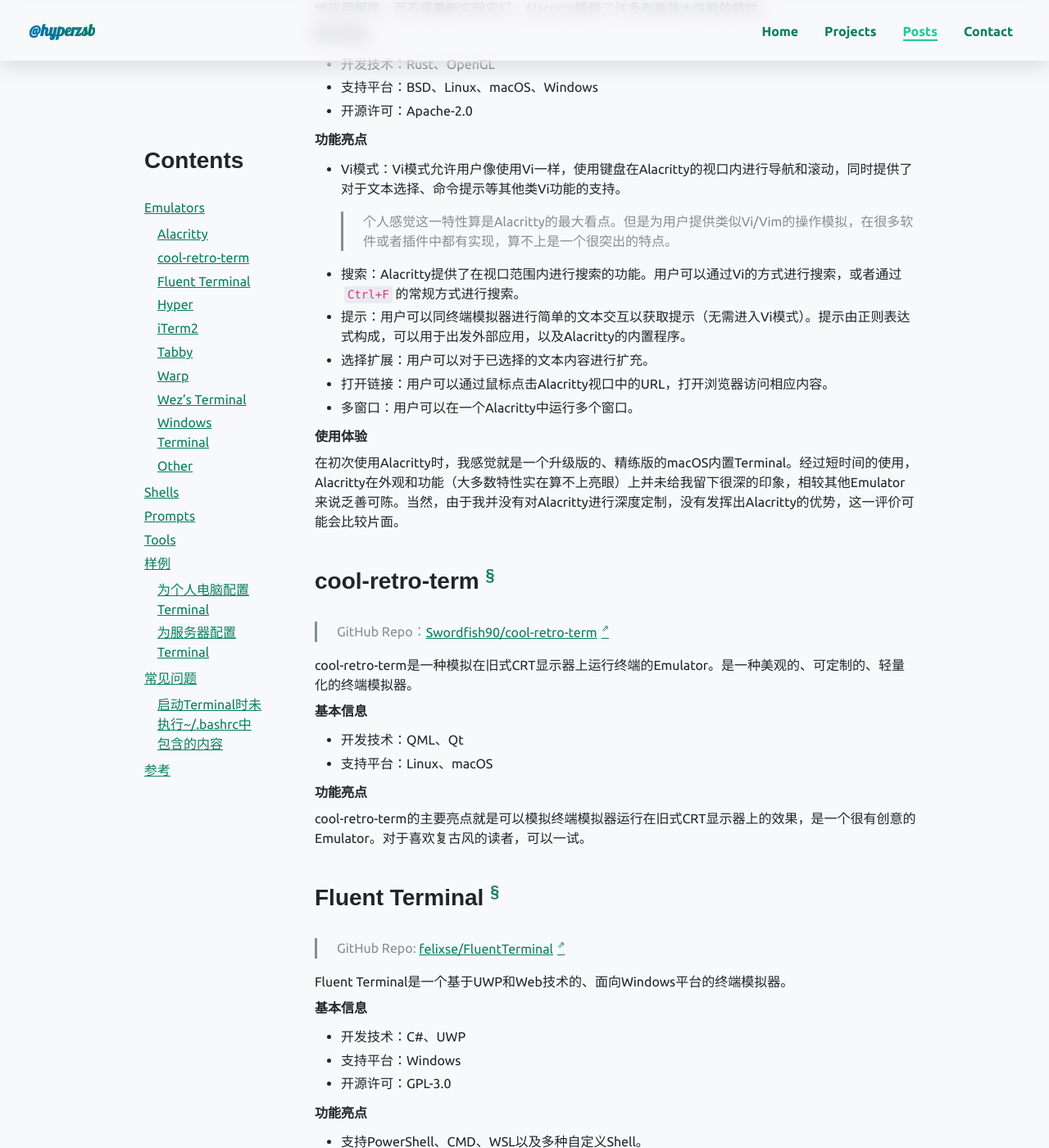
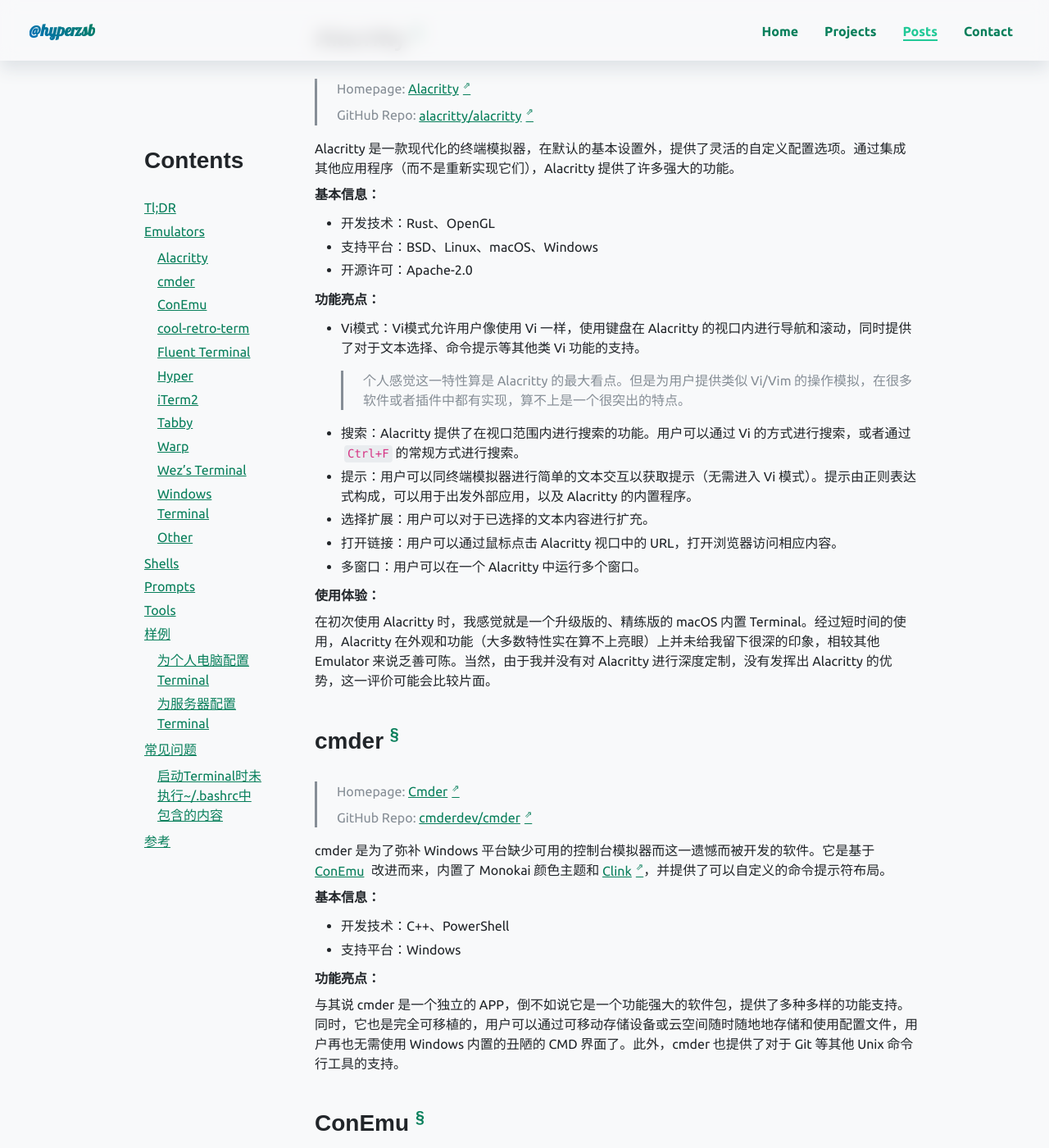
Before and after one commit to Hyperzsb/natalia-theme, a Jekyll site: the page built from _posts/2022-08-31-your-own-terminal.md, in a window 1280 px wide and 1400 px high, scrolled down 1220 px. Shown: the whole window at 82% size. Built offline with Jekyll 4.4.1, drawn with Linux system fonts in a browser that asks for light colours; emoji names are drawn with the system emoji font; some web fonts are replaced; comment, search, counter and statistics services are not loaded; a style sheet for code colours, icons or effects is not loaded; some of the changed text lies outside the part shown.

Commit message:
docs(post): update 2022-08-31-your-own-terminal
Signed-off-by: Shaobo ZHANG <hyperzsb@qq.com>

```diff
--- a/_posts/2022-08-31-your-own-terminal.md
+++ b/_posts/2022-08-31-your-own-terminal.md
@@ -9,12 +9,16 @@
 top: false
 ---
 
-Terminal（终端）对于每一个开发者来说都是日常学习和工作中不可或缺的工具，我们需要通过各种CLI工具来完成各种任务。因此，配置一个强大、便捷和美观的Terminal将有助于提高我们的工作效率，更好地完成工作。在本篇博客中，我将介绍一些常见的Emulators、Shell、Prompts、Tools，以及如何使用这些工具，配置一个属于你自己的Terminal。
+Terminal（终端）对于每一个开发者来说都是日常学习和工作中不可或缺的工具，我们需要通过各种 CLI 工具来完成各种任务。因此，配置一个强大、便捷和美观的 Terminal 将有助于提高我们的工作效率，更好地完成工作。在本篇博客中，我将介绍一些常见的 Emulator、Shell、Prompt、Tool，以及如何使用这些工具，配置一个属于你自己的 Terminal。
 
-*由于Terminal相关的各类Emulators、Shell、Prompts、Tools种类繁多，且作者目前写作时间有限，该博客将**缓慢地**逐渐完善。:cry:*
+*由于Terminal相关的各类 Emulator、Shell、Prompt、Tool 种类繁多，且作者目前写作时间有限，该博客将**缓慢地**逐渐完善。:cry:*
 
 {: .info-blockquote}
 > 若各位读者发现了本文中的错误，或对作者对于某些工具的评价持反对态度，请不吝赐教。
+
+## Tl;DR
+
+如果你是 macOS 的忠实用户，那么我推荐你使用 [iTerm2](#iterm2) 作为你的 Emulator，使用 [Zsh](#zsh) 作为你的默认 Shell，并通过 [Oh My Zsh](#oh-my-zsh) 来管理和自定义你的 Prompt 和 Plugin，并安装 [autojump](#autojump)、[bat](#bat)、[bottom](#bottom)、[cheat](#cheat)、[dust](#dust)、[exa](#exa)、[fig](#fig)、[fzf](#fzf)、[zellij](#zellij) 等 Plugin 来提高你的工作效率。
 
 ## Emulators
 
@@ -22,107 +26,141 @@
 >
 > *From Wikipedia*
 
-所谓终端模拟器（Terminal Emulator），就是一个可以让用户使用各种命令行命令或程序，同系统进行交互的接口（Interface）或应用（Application）。Windows系统的Cmd和PowerShell、以及Linux和macOS系统的Terminal，就是典型的Emulator。
+所谓终端模拟器（Terminal Emulator），就是一个可以让用户使用各种命令行命令或程序，同系统进行交互的接口（Interface）或应用（Application）。Windows 系统的 Cmd 和 PowerShell、以及 Linux 和 macOS 系统的 Terminal，就是典型的 Emulator。
 
-在这一部分，我将介绍一些被开发者广为使用且颇受好评的Emulator，对于我曾使用过的Emulator，我也会对其使用体验进行简要评价。对于各系统内置的Emulator，相信大家都有亲身使用的体会，在此就不再赘述。
+在这一部分，我将介绍一些被开发者广为使用且颇受好评的 Emulator，对于我曾使用过的Emulator，我也会对其使用体验进行简要评价。对于各系统内置的 Emulator，相信大家都有亲身使用的体会，在此就不再赘述。
 
 {: .info-blockquote}
 > 在之后的内容中，对于Terminal和Emulator的使用不做严格的区分，均代指各类终端模拟器应用程序。
 >
-> 同时，各Emulator的**功能亮点**部分的内容均摘自其仓库或主页。
+> 同时，各Emulator的介绍和其他部分的内容均摘自其仓库或主页。
 
 ### Alacritty
 
 > Homepage: [Alacritty](https://alacritty.org/)
 >
-> GitHub Repo: [alacritty/alacritty](https://github.com/alacritty/alacritty)
+> GitHub Repo: [alacritty/alacritty](https://github.com/alacritty/alacritty/)
 
-Alacritty是一款现代化的终端模拟器，在默认的基本设置外，提供了灵活的自定义配置选项。通过集成其他应用程序，而不是重新实现它们，Alacritty提供了许多有着强大性能的特性。
+Alacritty 是一款现代化的终端模拟器，在默认的基本设置外，提供了灵活的自定义配置选项。通过集成其他应用程序（而不是重新实现它们），Alacritty 提供了许多强大的功能。
 
-**基本信息**
+**基本信息：**
 
 - 开发技术：Rust、OpenGL
 - 支持平台：BSD、Linux、macOS、Windows
 - 开源许可：Apache-2.0
 
-**功能亮点**
+**功能亮点：**
 
-- Vi模式：Vi模式允许用户像使用Vi一样，使用键盘在Alacritty的视口内进行导航和滚动，同时提供了对于文本选择、命令提示等其他类Vi功能的支持。
-  > 个人感觉这一特性算是Alacritty的最大看点。但是为用户提供类似Vi/Vim的操作模拟，在很多软件或者插件中都有实现，算不上是一个很突出的特点。
-- 搜索：Alacritty提供了在视口范围内进行搜索的功能。用户可以通过Vi的方式进行搜索，或者通过`Ctrl+F`的常规方式进行搜索。
-- 提示：用户可以同终端模拟器进行简单的文本交互以获取提示（无需进入Vi模式）。提示由正则表达式构成，可以用于出发外部应用，以及Alacritty的内置程序。
+- Vi模式：Vi模式允许用户像使用 Vi 一样，使用键盘在 Alacritty 的视口内进行导航和滚动，同时提供了对于文本选择、命令提示等其他类 Vi 功能的支持。
+  > 个人感觉这一特性算是 Alacritty 的最大看点。但是为用户提供类似 Vi/Vim 的操作模拟，在很多软件或者插件中都有实现，算不上是一个很突出的特点。
+- 搜索：Alacritty 提供了在视口范围内进行搜索的功能。用户可以通过 Vi 的方式进行搜索，或者通过`Ctrl+F`的常规方式进行搜索。
+- 提示：用户可以同终端模拟器进行简单的文本交互以获取提示（无需进入 Vi 模式）。提示由正则表达式构成，可以用于出发外部应用，以及 Alacritty 的内置程序。
 - 选择扩展：用户可以对于已选择的文本内容进行扩充。
-- 打开链接：用户可以通过鼠标点击Alacritty视口中的URL，打开浏览器访问相应内容。
-- 多窗口：用户可以在一个Alacritty中运行多个窗口。
+- 打开链接：用户可以通过鼠标点击 Alacritty 视口中的 URL，打开浏览器访问相应内容。
+- 多窗口：用户可以在一个 Alacritty 中运行多个窗口。
 
-**使用体验**
+**使用体验：**
 
-在初次使用Alacritty时，我感觉就是一个升级版的、精练版的macOS内置Terminal。经过短时间的使用，Alacritty在外观和功能（大多数特性实在算不上亮眼）上并未给我留下很深的印象，相较其他Emulator来说乏善可陈。当然，由于我并没有对Alacritty进行深度定制，没有发挥出Alacritty的优势，这一评价可能会比较片面。
+在初次使用 Alacritty 时，我感觉就是一个升级版的、精练版的 macOS 内置 Terminal。经过短时间的使用，Alacritty 在外观和功能（大多数特性实在算不上亮眼）上并未给我留下很深的印象，相较其他 Emulator 来说乏善可陈。当然，由于我并没有对 Alacritty 进行深度定制，没有发挥出 Alacritty 的优势，这一评价可能会比较片面。
+
+### cmder
+
+> Homepage: [Cmder](https://cmder.app/)
+>
+> GitHub Repo: [cmderdev/cmder](https://github.com/cmderdev/cmder/)
+
+cmder 是为了弥补 Windows 平台缺少可用的控制台模拟器而这一遗憾而被开发的软件。它是基于 [ConEmu](#conemu) 改进而来，内置了 Monokai 颜色主题和 [Clink](https://github.com/chrisant996/clink/)，并提供了可以自定义的命令提示符布局。
+
+**基本信息：**
+
+- 开发技术：C++、PowerShell
+- 支持平台：Windows
+
+**功能亮点：**
+
+与其说 cmder 是一个独立的 APP，倒不如说它是一个功能强大的软件包，提供了多种多样的功能支持。同时，它也是完全可移植的，用户可以通过可移动存储设备或云空间随时随地地存储和使用配置文件，用户再也无需使用 Windows 内置的丑陋的 CMD 界面了。此外，cmder 也提供了对于 Git 等其他 Unix 命令行工具的支持。
+
+### ConEmu
+
+> Homepage: [ConEmu](https://conemu.github.io/)
+>
+> GitHub Repo: [cmderdev/cmder](https://github.com/Maximus5/ConEmu/)
+
+ConEmu 是一个带有选项卡的 Windows 控制台模拟器，它将多个控制台表示为一个具有各种特性的可定制 GUI 窗口。
+
+**基本信息：**
+
+- 开发技术：C++
+- 支持平台：Windows
+
+**功能亮点：**
+
+作为一个较为古老（可能是针对于 Windows XP 以及 Windows 7 而开发的）的项目，ConEmu 本身并没有很多特别新奇和亮眼的特性。但是，它为用户提供了基本的 Emulator 所需要的功能。
 
 ### cool-retro-term
 
-> GitHub Repo：[Swordfish90/cool-retro-term](https://github.com/Swordfish90/cool-retro-term)
+> GitHub Repo：[Swordfish90/cool-retro-term](https://github.com/Swordfish90/cool-retro-term/)
 
-cool-retro-term是一种模拟在旧式CRT显示器上运行终端的Emulator。是一种美观的、可定制的、轻量化的终端模拟器。
+cool-retro-term 是一种模拟在旧式CRT显示器上运行终端的 Emulator。是一种美观的、可定制的、轻量化的终端模拟器。
 
-**基本信息**
+**基本信息：**
 
 - 开发技术：QML、Qt
 - 支持平台：Linux、macOS
 
-**功能亮点**
+**功能亮点：**
 
-cool-retro-term的主要亮点就是可以模拟终端模拟器运行在旧式CRT显示器上的效果，是一个很有创意的Emulator。对于喜欢复古风的读者，可以一试。
+cool-retro-term 的主要亮点就是可以模拟终端模拟器运行在旧式CRT显示器上的效果，是一个很有创意的 Emulator。对于喜欢复古风的读者，可以一试。
 
 ### Fluent Terminal
 
-> GitHub Repo: [felixse/FluentTerminal](https://github.com/felixse/FluentTerminal)
+> GitHub Repo: [felixse/FluentTerminal](https://github.com/felixse/FluentTerminal/)
 
-Fluent Terminal是一个基于UWP和Web技术的、面向Windows平台的终端模拟器。
+Fluent Terminal 是一个基于 UWP 和 Web 技术的、面向 Windows 平台的终端模拟器。
 
-**基本信息**
+**基本信息：**
 
 - 开发技术：C#、UWP
 - 支持平台：Windows
 - 开源许可：GPL-3.0
 
-**功能亮点**
+**功能亮点：**
 
-- 支持PowerShell、CMD、WSL以及多种自定义Shell。
-- 内置的SSH和Mosh连接支持。
+- 支持 PowerShell、CMD、WSL 以及多种自定义 Shell。
+- 内置的 SSH 和 Mosh 连接支持。
 - 支持多选项卡和多窗口。
 - 支持对于外观和主题的定制。
 - 支持对主题的导入和导出。
-- 支持导入iTerm主题。
+- 支持导入 iTerm 主题。
 - 支持全屏模式。
 - 支持自定义按键绑定。
 - 支持搜索功能。
-- 可以通过配置shell的配置文件快速地进行不同Shell的切换。
-- 提供Explorer的上下文菜单集成。
-- 提供VSCode插件。
-- i18n支持。
+- 可以通过配置 Shell 的配置文件快速地进行不同 Shell 的切换。
+- 提供 Explorer 的上下文菜单集成。
+- 提供 VSCode 插件。
+- 提供 i18n 支持。
 
 ### Hyper
 
 > Homepage: [Hyper](https://hyper.is/)
 >
-> GitHub Repo: [vercel/hyper](https://github.com/vercel/hyper)
+> GitHub Repo: [vercel/hyper](https://github.com/vercel/hyper/)
 
-Hyper的目标是为命令行界面用户创建一个基于开放网络标准的、漂亮的、可扩展的终端模拟器。Hyper关注于速度、稳定性以及为扩展作者开发正确的API。
+Hyper 的目标是为命令行界面用户创建一个基于开放网络标准的、漂亮的、可扩展的终端模拟器。Hyper 关注于速度、稳定性以及为扩展作者开发正确的 API。
 
-**基本信息**
+**基本信息：**
 
 - 开发技术：TypeScript
 - 支持平台：Linux、macOS、Windows
 - 开源许可：MIT
 
-**功能亮点**
+**功能亮点：**
 
 *TBD*
 
-**使用体验**
+**使用体验：**
 
-Hyper是作者自第一次尝试便一直使用至今的Emulator，其依托于现代Web技术，提供了强大的自定义外观支持，且有着丰富的插件库，个人感觉属于是Emulator届的杀手级产品。对于Hyper的使用体验，是值得大书特书的。
+Hyper 是作者自第一次尝试便一直~~使用至今~~使用了很久的 Emulator，其依托于现代 Web 技术，提供了强大的自定义外观支持，且有着丰富的插件库，个人感觉属于是 Emulator 届的杀手级产品。对于 Hyper 的使用体验，是值得大书特书的。
 
 *TBD*
 
@@ -130,75 +168,79 @@
 
 > Homepage: [iTerm2](https://iterm2.com/)
 >
-> GitHub Repo: [gnachman/iTerm2](https://github.com/gnachman/iTerm2)
+> GitHub Repo: [gnachman/iTerm2](https://github.com/gnachman/iTerm2/)
 
-iTerm2是Terminal的替代品和iTerm的继承者。iTerm2将终端带进了现代时代，具有你从来不知道的，却一直想要的功能。
+iTerm2 是 Terminal 的替代品和 iTerm 的继承者。iTerm2 将终端带进了现代时代，具有你从来不知道的，却一直想要的功能。
 
-**基本信息**
+**基本信息：**
 
 - 开发技术：Objective-C
 - 支持平台：macOS
 - 开源许可：GPL-2.0
 
-**功能亮点**
+**功能亮点：**
 
-- 窗口拆分：用户可以对窗口进行水平或者垂直的拆分，通过灵活的布局以运行不同的Shell会话。
-  > 类似tmux的窗口复用。
-- 热键窗口：在运行其他应用时，用户可以通过热键立即将iTerm2拉起到前台。
+- 窗口拆分：用户可以对窗口进行水平或者垂直的拆分，通过灵活的布局以运行不同的 Shell 会话。
+  > 类似 tmux 的窗口复用。
+- 热键窗口：在运行其他应用时，用户可以通过热键立即将 iTerm2 拉起到前台。
   > 很实用的功能。
-- 搜索：iTerm2提供了稳定的页内搜索功能（search-on-page）。同时支持正则表达式搜索。
-- 自动补全：根据Shell的输入输出历史，iTerm2提供了对所有键入文本进行自动补全的功能。
-  > 很有趣的功能，通常对于所有文本的自动补全只有一些Plugin才会提供。
+- 搜索：iTerm2 提供了稳定的页内搜索功能（search-on-page）。同时支持正则表达式搜索。
+- 自动补全：根据 Shell 的输入输出历史，iTerm2 提供了对所有键入文本进行自动补全的功能。
+  > 很有趣的功能，通常对于所有文本的自动补全只有一些 Plugin 才会提供。
 - 复制模式：用户可以对已选择的文本内容进行删减或扩充。
 - 粘贴历史：用户重新访问最近复制或粘贴的文本。用户甚至可以选择将黏贴历史保存到磁盘上，以防止其丢失。
   > 很实用的功能。
 - 即时回放：用户可以回退到之前的时间点，以获取已不在窗口中显示的文本。
   > 很实用的功能。
-- 可配置：iTerm2为用户提供了大量的配置选项，以满足不同的需求。
-- Unixyness：iTerm2为Unix用户提供了良好的无鼠标操作体验。
-- 24-bit色彩：iTerm2同时提供了24-bit和8-bit的颜色支持。
-- 可读性：iTerm2通过智能色彩和最小化对比度的方式，增强了光标在复杂颜色环境下的辨识度。
+- 可配置：iTerm2 为用户提供了大量的配置选项，以满足不同的需求。
+- Unixyness：iTerm2 为 Unix 用户提供了良好的无鼠标操作体验。
+- 24-bit 色彩：iTerm2 同时提供了 24-bit 和 8-bit 的颜色支持。
+- 可读性：iTerm2 通过智能色彩和最小化对比度的方式，增强了光标在复杂颜色环境下的辨识度。
 - 鼠标回报：用户可以通过鼠标来完成光标定位和文本高亮等功能。
-- 提示中心支持：用户可以通过macOS的提示中心，来获取Shell活动或作业的相关提示。
-  > 很有趣的功能，通常对于提示中心的集成只有一些Plugin才会提供。
+- 提示中心支持：用户可以通过 macOS 的提示中心，来获取 Shell 活动或作业的相关提示。
+  > 很有趣的功能，通常对于提示中心的集成只有一些 Plugin 才会提供。
 - 全局搜索：用户可以在所有选项卡的范围内进行搜索。
-- 标签化配置文件：用户可以根据连接主机的不同，通过添加标签对iTerm2进行不同的配置。
-- i18n支持：iTerm2提供了包括Unicode、全角字符和Emoji的支持。
-- 触发器：iTerm2支持用户定义的触发器，这些触发器在接收到匹配相应正则表达式的文本时被执行。可以触发的功能包括高亮显示文本、自动响应、事件提示等。
+- 标签化配置文件：用户可以根据连接主机的不同，通过添加标签对 iTerm2 进行不同的配置。
+- i18n 支持：iTerm2 提供了包括 Unicode、全角字符和 Emoji 的支持。
+- 触发器：iTerm2 支持用户定义的触发器，这些触发器在接收到匹配相应正则表达式的文本时被执行。可以触发的功能包括高亮显示文本、自动响应、事件提示等。
   > 很有趣的功能。
-- 智能选择：iTerm2可以通过识别光标下的内容来突出显示URL、电子邮件地址、文件名等。
-- Shell集成：iTerm2可以与Shell集成，以获取Shell提示符的位置、输入的命令、所在的主机以及当前目录等信息。
-- 自动配置文件切换：iTerm2可以根据用户当前的工作和身份，对配置文件进行自动切换。
-- 行内图片：iTerm2可以在行内显示图片，甚至是动态的GIF图片。
+- 智能选择：iTerm2 可以通过识别光标下的内容来突出显示URL、电子邮件地址、文件名等。
+- Shell 集成：iTerm2 可以与 Shell 集成，以获取 Shell 提示符的位置、输入的命令、所在的主机以及当前目录等信息。
+- 自动配置文件切换：iTerm2 可以根据用户当前的工作和身份，对配置文件进行自动切换。
+- 行内图片：iTerm2 可以在行内显示图片，甚至是动态的 GIF 图片。
 - 时间戳：用户可以获取每条命令的最后修改时间，以获知相应作业的持续时间。
-- 密码管理器：iTerm2通过集成macOS的Keychain应用，提供了内置的密码管理器。
+- 密码管理器：iTerm2 通过集成 macOS 的 Keychain 应用，提供了内置的密码管理器。
   > 很实用的功能。
-- 高级粘贴：用户可以在粘贴文本之前，对其进行修改或转化到base64编码等。
+- 高级粘贴：用户可以在粘贴文本之前，对其进行修改或转化到 base64 编码等。
 - 注释：用户可以选择一段文本，并对其添加注释
   > 很有趣的功能。
 - 标签：用户可以在窗口的右上角添加一个标签，用以显示当前会话的相关信息。
-- 输出捕获：iTerm2可以根据用户定义的正则表达式，捕获Shell的相应输出。
+- 输出捕获：iTerm2 可以根据用户定义的正则表达式，捕获 Shell 的相应输出。
   > 很实用的功能。
+
+**使用体验：**
+
+*TBD*
 
 ### Tabby
 
 > Homepage: [Tabby](https://tabby.sh/)
 >
-> GitHub Repo: [Eugeny/tabby](https://github.com/Eugeny/tabby)
+> GitHub Repo: [Eugeny/tabby](https://github.com/Eugeny/tabby/)
 
-Tabby（前身是Terminus）是一个高度可配置的终端模拟器，SSH和串行客户端。
+Tabby（前身是 Terminus ）是一个高度可配置的终端模拟器，SSH 和串行客户端。
 
-**基本信息**
+**基本信息：**
 
 - 开发技术：TypeScript
 - 支持平台：Linux、macOS、Windows
 - 开源许可：MIT
 
-**功能亮点**
+**功能亮点：**
 
 *TBD*
 
-**使用体验**
+**使用体验：**
 
 *TBD*
 
@@ -206,21 +248,21 @@
 
 > Homepage: [Warp](https://www.warp.dev/)
 >
-> GitHub Repo: [warpdotdev/Warp](https://github.com/warpdotdev/Warp)
+> GitHub Repo: [warpdotdev/Warp](https://github.com/warpdotdev/Warp/)
 
-Warp是一款基于GPU加速的终端模拟器，凭借其快速的特性，可以提高你和你的团队的生产力。
+Warp 是一款基于 GPU 加速的终端模拟器，凭借其快速的特性，可以提高你和你的团队的生产力。
 
-**基本信息**
+**基本信息：**
 
 - 开发技术：Rust
-- 支持平台：目前仅macOS，未来会陆续支持Linux、Windows和Web
+- 支持平台：目前仅 macOS，未来会陆续支持 Linux、Windows 和 Web
 - 开源许可：Warp目前是一款闭源软件，但是开发者已在考虑开源的可能性
 
-**功能亮点**
+**功能亮点：**
 
 *TBD*
 
-**使用体验**
+**使用体验：**
 
 *TBD*
 
@@ -228,46 +270,46 @@
 
 > Homepage: [Wez's Terminal](https://wezfurlong.org/wezterm/)
 >
-> GitHub Repo: [wez/wezterm](https://github.com/wez/wezterm)
+> GitHub Repo: [wez/wezterm](https://github.com/wez/wezterm/)
 
-Wez's Terminal是一款跨平台的、GPU加速的终端模拟器和复用器。
+Wez's Terminal 是一款跨平台的、GPU 加速的终端模拟器和复用器。
 
-**基本信息**
+**基本信息：**
 
 - 开发技术：Rust
 - 支持平台：BSD、Linux、macOS、Windows
 - 开源许可：MIT
 
-**功能亮点**
+**功能亮点：**
 
 *TBD*
 
 ### Windows Terminal
 
-> GitHub Repo: [microsoft/terminal](https://github.com/microsoft/terminal)
+> GitHub Repo: [microsoft/terminal](https://github.com/microsoft/terminal/)
 
-Windows Terminal是一款广为赞誉的、面向Windows平台的终端模拟器，它在很大程度上解决了Windows长期以来因为命令行体验不佳而被诟病的问题。可以说是Windows平台最受欢迎的现代化终端模拟器。
+Windows Terminal 是一款广为赞誉的、面向 Windows 平台的终端模拟器，它在很大程度上解决了 Windows 长期以来因为命令行体验不佳而被诟病的问题。可以说是 Windows 平台最受欢迎的现代化终端模拟器。
 
-**基本信息**
+**基本信息：**
 
 - 开发技术：C++
 - 支持平台：Windows
 - 开源许可：MIT
 
-**功能亮点**
+**功能亮点：**
 
 *TBD*
 
-**使用体验**
+**使用体验：**
 
 *TBD*
 
 ### Other
 
-在整理Emulator相关资料时，发现了很多其他曾经非常受欢迎，但是已经因为各种原因而停止更新的Emulator，这里也做一个简单的整理，供给感兴趣的读者以参考。
+在整理 Emulator 相关资料时，发现了很多其他曾经非常受欢迎，但是已经因为各种原因而停止更新的 Emulator，这里也做一个简单的整理，供给感兴趣的读者以参考。
 
-- [eDEX-UI](https://github.com/GitSquared/edex-ui)：这是一个跨平台（Linux、macOS、Windows），面向全屏场景、且支持触屏的终端模拟器。它的设计收到了科幻电影的启发，具有很强的未来感。该项目于2021年10月停止更新。
-- [upterm](https://github.com/railsware/upterm)：Upterm（前身为Black Screen）是终端世界中的一个IDE。严格来说，它既是一个终端仿真器，又是一个基于Electron的交互式Shell。被作者称为21世纪的终端模拟器。但是由于缺乏维护者和社区贡献，该项目于2019年5月停止更新。
+- [eDEX-UI](https://github.com/GitSquared/edex-ui/)：这是一个跨平台（Linux、macOS、Windows），面向全屏场景、且支持触屏的终端模拟器。它的设计收到了科幻电影的启发，具有很强的未来感。该项目于2021年10月停止更新。
+- [upterm](https://github.com/railsware/upterm/)：Upterm（前身为 Black Screen）是终端世界中的一个 IDE。严格来说，它既是一个终端仿真器，又是一个基于 Electron 的交互式 Shell。被作者称为21世纪的终端模拟器。但是由于缺乏维护者和社区贡献，该项目于2019年5月停止更新。
 
 ## Shells
 
@@ -283,7 +325,7 @@
 
 ## 样例
 
-在该章节，我将基于不同的使用场景和工具集，简要描述两个我自己配置Terminal的例子。
+在该章节，我将基于不同的使用场景和工具集，简要描述两个我自己配置 Terminal 的例子。
 
 ### 为个人电脑配置Terminal
 
@@ -299,11 +341,11 @@
 
 **问题描述**
 
-我在为服务器配置Terminal时遇到了这个问题。问题的具体表现是在我已经向`~/.bashrc`添加了所需的内容的情况下（例如环境变量、别名和工具的相关配置），退出SSH并重新登录后，添加的内容并未生效，仍需要手动`source .bashrc`才可以生效。
+我在为服务器配置 Terminal 时遇到了这个问题。问题的具体表现是在我已经向`~/.bashrc`添加了所需的内容的情况下（例如环境变量、别名和工具的相关配置），退出 SSH 并重新登录后，添加的内容并未生效，仍需要手动`source .bashrc`才可以生效。
 
 **问题原因**
 
-这个问题是由于我并未配置`~/.bash_profile`文件，而`bash`在通过不同方式启动会话时（login或者non-login），会执行不同的配置文件，这就导致在通过SSH登陆时（通常情况下这是个login会话），这就导致`bash`在启动时，默认执行`~/.bash_profile`、`~/.bash_login`、`~/.profile`等配置文件，而并未执行`~/.bashrc`。
+这个问题是由于我并未配置`~/.bash_profile`文件，而`bash`在通过不同方式启动会话时（login 或者 non-login），会执行不同的配置文件，这就导致在通过 SSH 登陆时（通常情况下这是个 login 会话），这就导致`bash`在启动时，默认执行`~/.bash_profile`、`~/.bash_login`、`~/.profile`等配置文件，而并未执行`~/.bashrc`。
 
 **问题解决**
 
@@ -319,4 +361,4 @@
 
 ## 参考
 
-- [Why does an SSH remote command get fewer environment variables then when run manually?](https://stackoverflow.com/questions/216202/why-does-an-ssh-remote-command-get-fewer-environment-variables-then-when-run-man/216204#216204)
+- [Why does an SSH remote command get fewer environment variables then when run manually?](https://stackoverflow.com/questions/216202/why-does-an-ssh-remote-command-get-fewer-environment-variables-then-when-run-man/216204#216204/)
```
Also changed, not shown: other parts of _posts/2022-08-31-your-own-terminal.md (+1 -1 lines).
